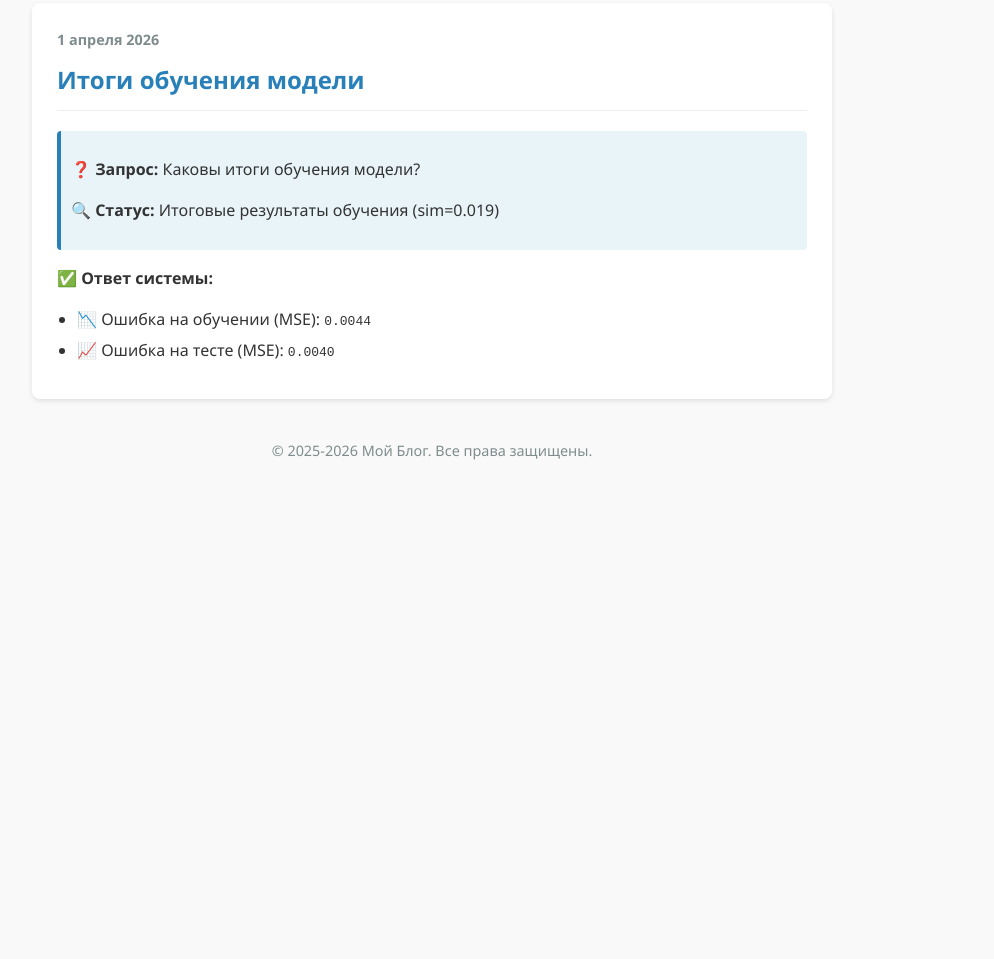
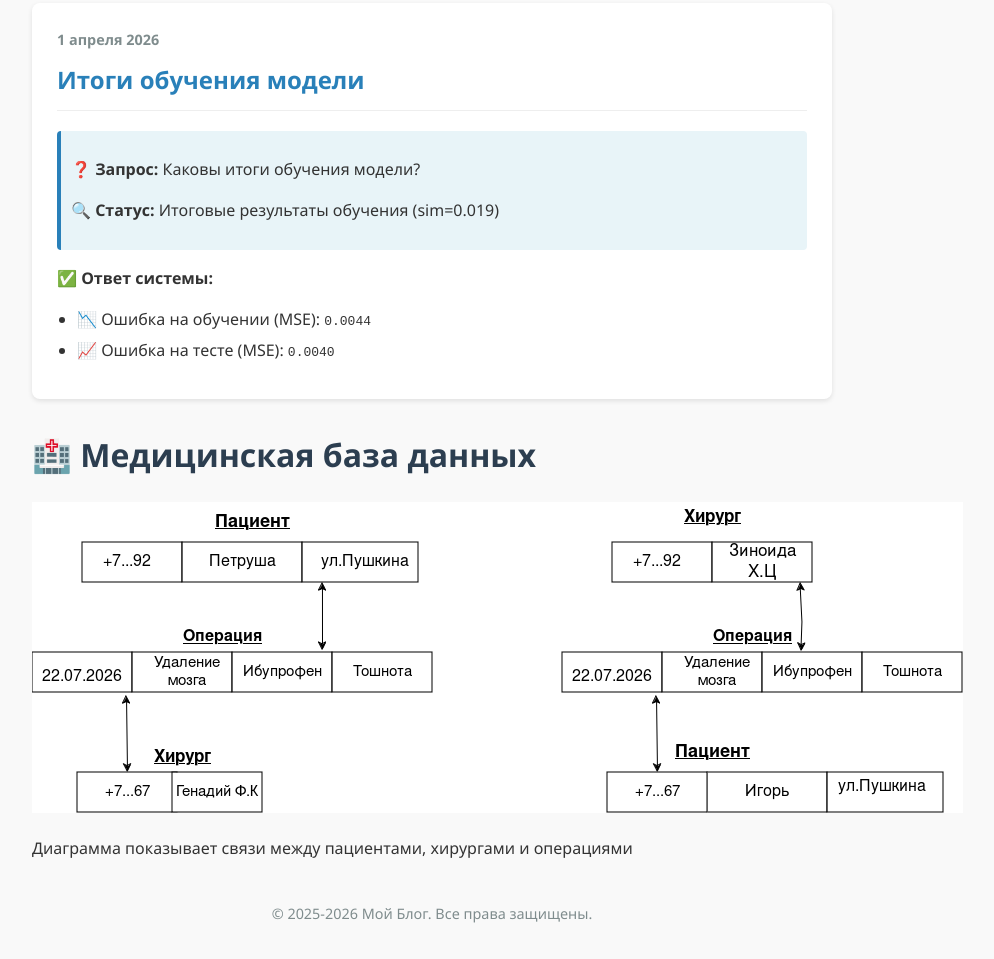
Before and after one commit to Anastasia624/toihoietr, a plain HTML site: page index.html in a window 1280 px wide. Shown: the part 2185-3144 px from the top of the page, without its empty margins (208-1202 px from the left). Before the commit the page ends 2682 px from the top, so only its background shows below. Drawn offline with Linux system fonts and the light colour scheme.

Commit message:
Update index.html

```diff
--- a/index.html
+++ b/index.html
@@ -162,6 +162,15 @@
         <li>📈 Ошибка на тесте (MSE): <code>0.0040</code></li>
       </ul>
     </article>
+    <div class="container">
+        <h1>🏥 Медицинская база данных</h1>
+        <div class="diagram-container">
+            <img src="Диаграмма без названия.drawio(3).png" alt="Диаграмма медицинской базы данных">
+        </div>
+        <div class="description">
+            <p>Диаграмма показывает связи между пациентами, хирургами и операциями</p>
+        </div>
+    </div>
   </main>
 
   <footer style="text-align: center; margin-top: 40px; color: #7f8c8d; font-size: 0.9em;">
```
